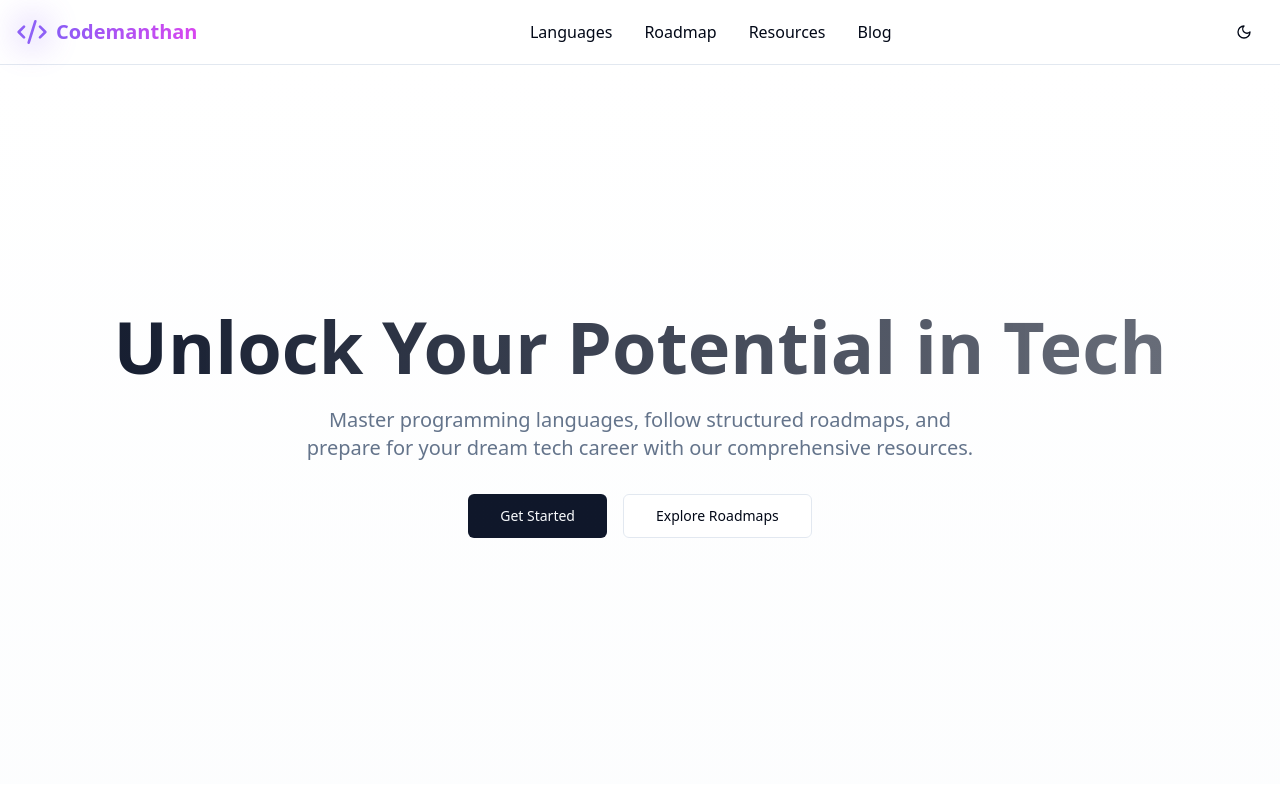
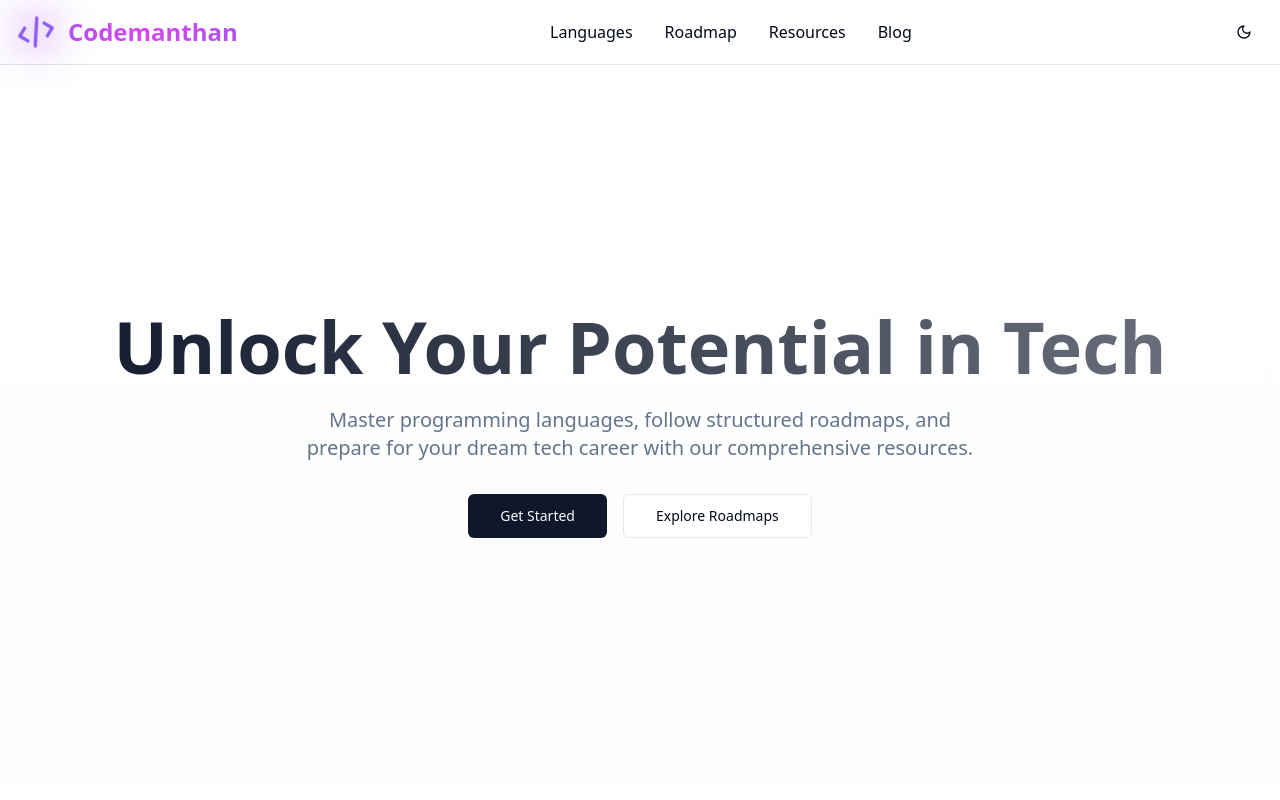
Before and after one commit to careermint/CodeManthan, a React (Vite) app: page / in a window 1280 px wide. Shown: the top 800 px of the page. Built offline with nearby package versions, Linux system fonts and the light colour scheme.

Commit message:
Update logo with animation
Replaced the existing logo with a new, stunning animated logo to enhance visual appeal.
[skip gpt_engineer]

```diff
--- a/src/components/Logo.tsx
+++ b/src/components/Logo.tsx
@@ -2,14 +2,29 @@ import { Code2 } from "lucide-react";
 
 const Logo = ({ className = "" }: { className?: string }) => {
   return (
-    <div className={`flex items-center gap-2 ${className}`}>
+    <div className={`flex items-center gap-3 ${className}`}>
+      <div className="relative group">
+        {/* Multiple layered effects for depth */}
+        <div className="absolute inset-0 bg-[#8B5CF6] blur-xl opacity-20 group-hover:opacity-40 transition-opacity animate-pulse"></div>
+        <div className="absolute inset-0 bg-[#D946EF] blur-lg opacity-10 group-hover:opacity-30 transition-opacity animate-pulse delay-75"></div>
+
+        {/* Animated icon */}
+        <div className="relative transform group-hover:scale-110 transition-transform duration-300">
+          <Code2 className="w-10 h-10 text-[#8B5CF6] animate-[spin_4s_linear_infinite] group-hover:text-[#D946EF] transition-colors" />
+
+          {/* Glowing ring effect */}
+          <div className="absolute inset-0 border-2 border-[#8B5CF6] rounded-full opacity-50 group-hover:opacity-100 animate-ping"></div>
+        </div>
+      </div>
+
+      {/* Animated text with gradient */}
       <div className="relative">
-        <Code2 className="w-8 h-8 text-[#8B5CF6] animate-pulse" />
-        <div className="absolute inset-0 bg-[#8B5CF6] blur-lg opacity-20 animate-pulse"></div>
+        <span className="font-bold text-2xl bg-clip-text text-transparent bg-gradient-to-r from-[#8B5CF6] via-[#D946EF] to-[#8B5CF6] bg-size-200 animate-gradient">
+          Codemanthan
+        </span>
+        {/* Underline effect */}
+        <div className="absolute bottom-0 left-0 w-full h-0.5 bg-gradient-to-r from-[#8B5CF6] to-[#D946EF] transform scale-x-0 group-hover:scale-x-100 transition-transform duration-300 origin-left"></div>
       </div>
-      <span className="font-bold text-xl bg-clip-text text-transparent bg-gradient-to-r from-[#8B5CF6] to-[#D946EF]">
-        Codemanthan
-      </span>
     </div>
   );
 };
--- a/src/index.css
+++ b/src/index.css
@@ -81,6 +81,26 @@
     background-image: linear-gradient(to right, rgb(255 255 255 / 0.05) 1px, transparent 1px),
                      linear-gradient(to bottom, rgb(255 255 255 / 0.05) 1px, transparent 1px);
   }
+
+  .bg-size-200 {
+    background-size: 200% 100%;
+  }
+
+  .animate-gradient {
+    animation: gradient 8s linear infinite;
+  }
+}
+
+@keyframes gradient {
+  0% {
+    background-position: 0% 50%;
+  }
+  50% {
+    background-position: 100% 50%;
+  }
+  100% {
+    background-position: 0% 50%;
+  }
 }
 
 @keyframes fade-in {
```
